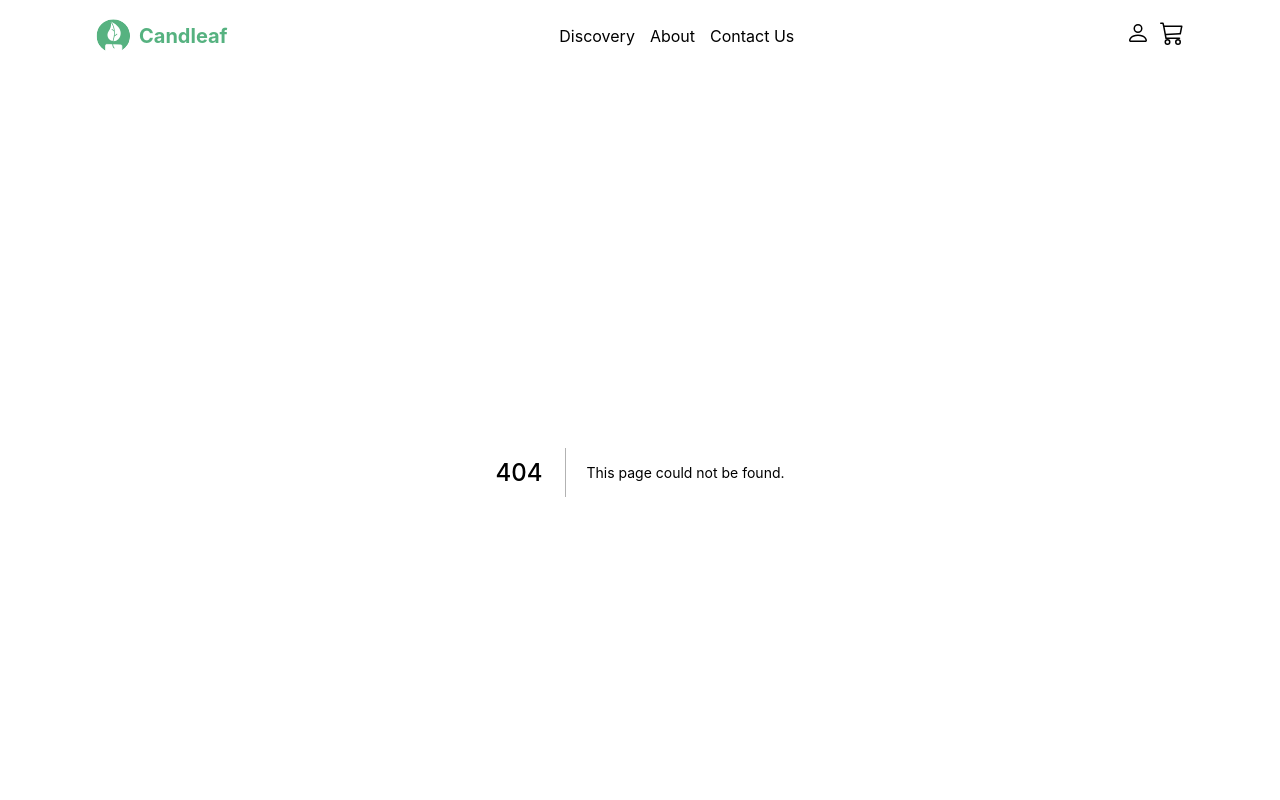
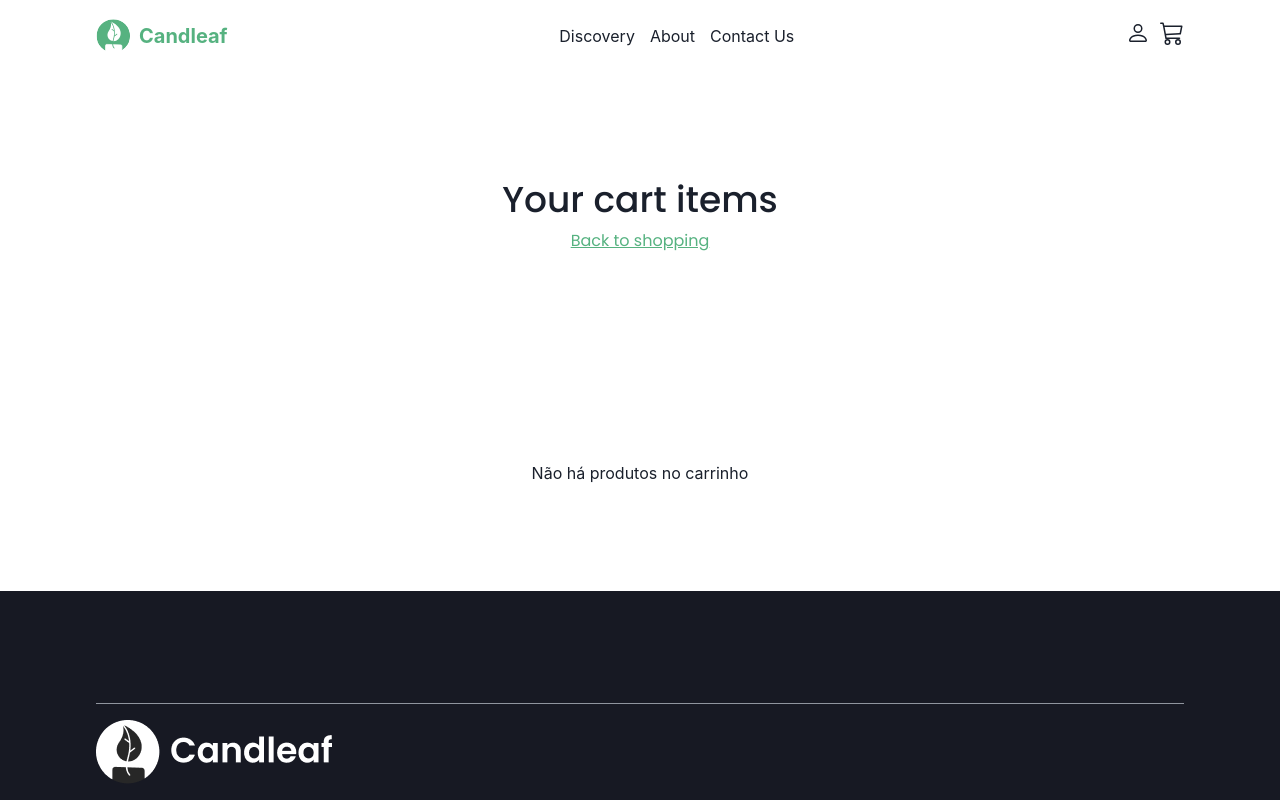
Before and after one commit to joaovictor3g/candle-ecommerce-app, a Next.js app: page /cart in a window 1280 px wide. Before the commit this address had no page. Shown: the top 800 px of the page. Built offline with nearby package versions, Linux system fonts and the light colour scheme.

Commit message:
feat: add cart page

```diff
--- /dev/null
+++ b/src/pages/cart.tsx
@@ -0,0 +1,114 @@
+import { ProductProps } from "@/@types/product";
+import { formatPrice } from "@/utils";
+import {
+  Box,
+  Flex,
+  Heading,
+  Input,
+  Link,
+  Table,
+  Tbody,
+  Td,
+  Th,
+  Thead,
+  Tr,
+  Text,
+  VStack,
+  Image,
+  HStack,
+  Button,
+} from "@chakra-ui/react";
+import NextLink from "next/link";
+import { useEffect, useState } from "react";
+
+interface ProductPropsWithQuantity extends ProductProps {
+  quantity: number;
+}
+
+export default function Cart() {
+  const [productsInStorage, setProductsInStorage] = useState<
+    ProductPropsWithQuantity[]
+  >([]);
+
+  useEffect(() => {
+    setProductsInStorage(
+      JSON.parse(localStorage.getItem("@candleapp:cart") || "[]")
+    );
+  }, []);
+
+  return (
+    <Box maxW="1120px" p="4" m="90px auto">
+      <Box>
+        <VStack>
+          <Heading fontFamily="Poppins" fontWeight="500">
+            Your cart items
+          </Heading>
+
+          <NextLink href="/" passHref>
+            <Link fontFamily="Poppins" textDecor="underline" color="#56B280">
+              Back to shopping
+            </Link>
+          </NextLink>
+        </VStack>
+
+        {productsInStorage.length > 0 ? (
+          <Table mt="90px">
+            <Thead>
+              <Tr>
+                <Th>Product</Th>
+                <Th>Price</Th>
+                <Th>Quantity</Th>
+                <Th>Total</Th>
+              </Tr>
+            </Thead>
+            <Tbody>
+              {productsInStorage.map((product) => (
+                <Tr key={product.key}>
+                  <Td>
+                    <Flex align="center">
+                      <Image src={product.img} alt={`candle ${product.name}`} />
+
+                      <VStack
+                        spacing="10px"
+                        align="flex-start"
+                        fontFamily="Poppins"
+                      >
+                        <Heading>{product.name}</Heading>
+
+                        <Button
+                          type="button"
+                          variant="unstyled"
+                          textDecor="underline"
+                          color="#56B280"
+                        >
+                          Remove
+                        </Button>
+                      </VStack>
+                    </Flex>
+                  </Td>
+                  <Td fontWeight="bold">{formatPrice(product.price)}</Td>
+                  <Td>
+                    <Input
+                      type="number"
+                      minW="150px"
+                      value={product.quantity}
+                    />
+                  </Td>
+                  <Td>
+                    <Text fontWeight="bold">
+                      {formatPrice(product.quantity * product.price)}
+                    </Text>
+                  </Td>
+                </Tr>
+              ))}
+            </Tbody>
+          </Table>
+        ) : (
+          <Flex mt="26vh" align="center" justify="center">
+            <Text>Não há produtos no carrinho</Text>
+          </Flex>
+        )}
+      </Box>
+    </Box>
+  );
+}
--- a/src/styles/theme.ts
+++ b/src/styles/theme.ts
@@ -1,3 +1,15 @@
 import { extendTheme } from "@chakra-ui/react";
 
-export const theme = extendTheme({});
+export const theme = extendTheme({
+  fonts: {
+    heading: "Poppins",
+  },
+  components: {
+    Heading: {
+      baseStyle: {
+        fontSize: "xl",
+        fontWeight: "500",
+      },
+    },
+  },
+});
```
Also changed, not shown: src/pages/product/[id].tsx (+32 -2 lines).
